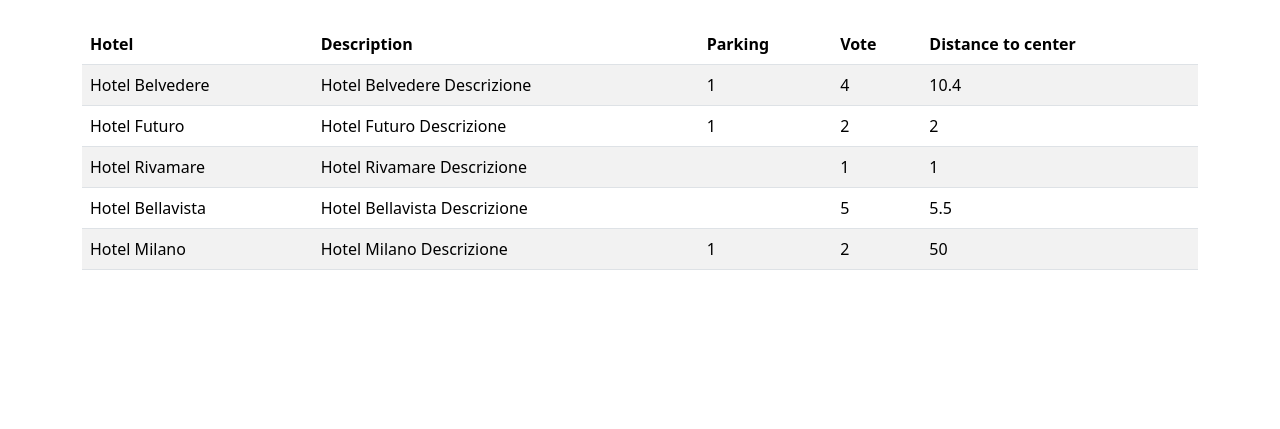
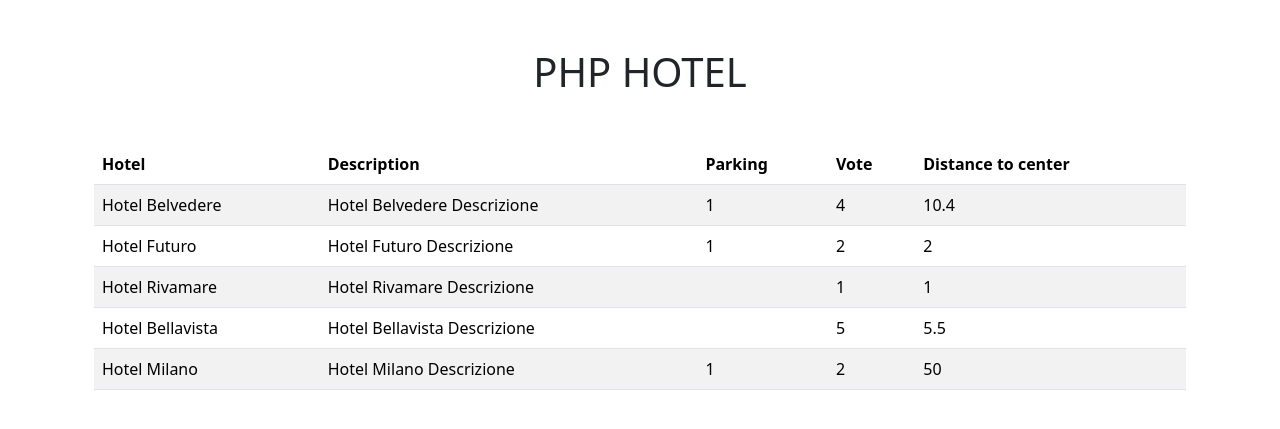
Before and after one commit to ElisaMavilia/php-hotel, a PHP site: page / in a window 1280 px wide. Shown: the top 429 px of the page. Run offline with PHP 8.4, Linux system fonts and the light colour scheme.

Commit message:
added header

```diff
--- a/views/Index.php
+++ b/views/Index.php
@@ -20,12 +20,19 @@ foreach ($hotels as $hotel){
 <head>
     <meta charset="UTF-8">
     <meta name="viewport" content="width=device-width, initial-scale=1.0">
-    <link rel="stylesheet" href="view/style.css">
+    <link rel="preconnect" href="https://fonts.googleapis.com">
+    <link rel="preconnect" href="https://fonts.gstatic.com" crossorigin>
+    <link href="https://fonts.googleapis.com/css2?family=Roboto:ital,wght@0,100;0,300;0,400;0,500;0,700;0,900;1,100;1,300;1,400;1,500;1,700;1,900&display=swap" rel="stylesheet">
+    <link rel="stylesheet" href="./style.css">
     <link href="https://cdn.jsdelivr.net/npm/bootstrap@5.3.3/dist/css/bootstrap.min.css" rel="stylesheet" integrity="sha384-QWTKZyjpPEjISv5WaRU9OFeRpok6YctnYmDr5pNlyT2bRjXh0JMhjY6hW+ALEwIH" crossorigin="anonymous">
     <title>PHP Hotel</title>
 </head>
 <body>
-    <main>
+
+<?php
+ include __DIR__ ."/./header.php";
+?>
+    <main class="container">
         <div class="container mt-4 ">
         <table class="table table-striped table-hover">
             <thead>
--- /dev/null
+++ b/views/header.php
@@ -0,0 +1,5 @@
+<header>
+    <h1 class="text-center my-5">
+                PHP HOTEL
+    </h1>
+</header>
--- a/views/style.css
+++ b/views/style.css
@@ -0,0 +1,3 @@
+body{
+    font-family: "Roboto", sans-serif;
+}
```
